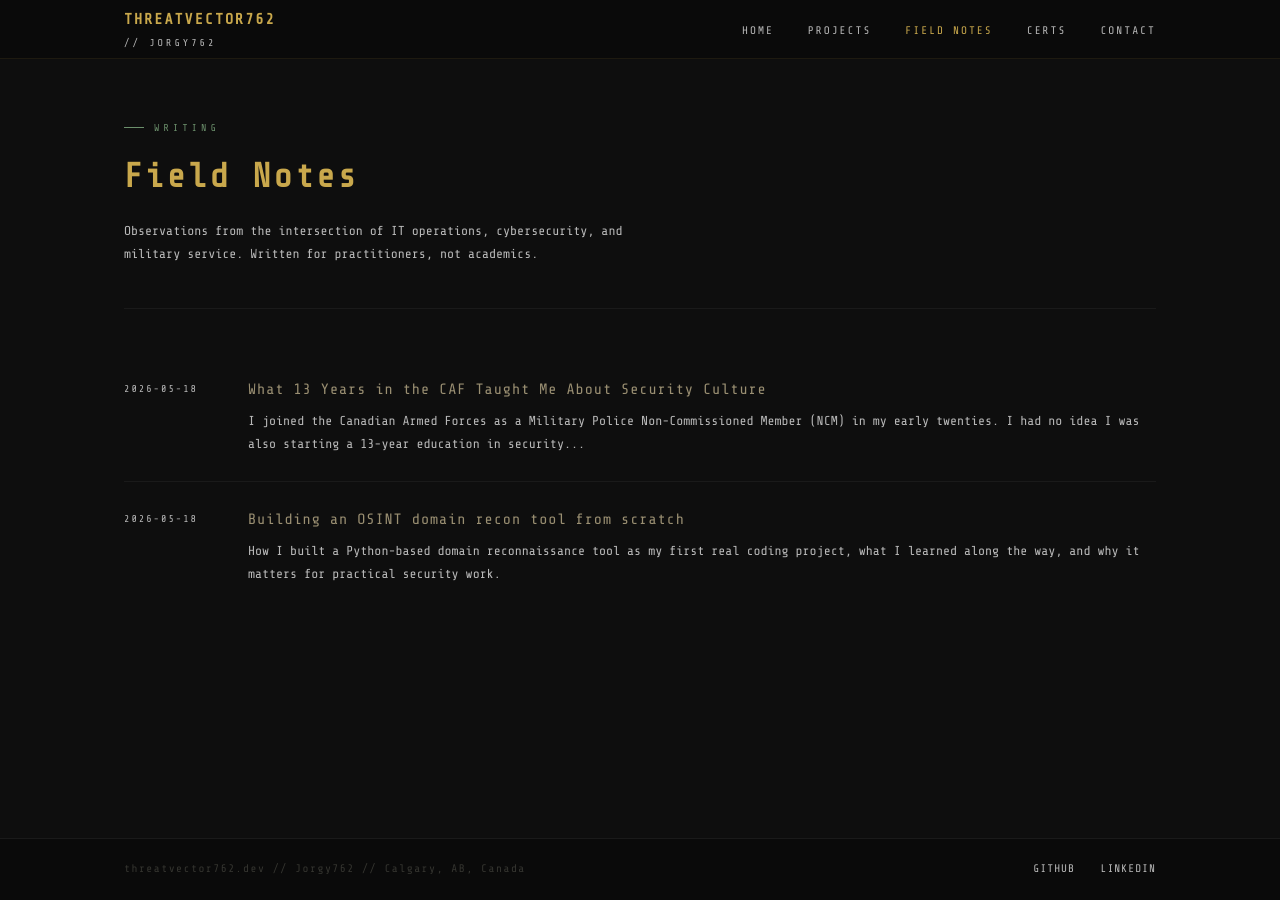
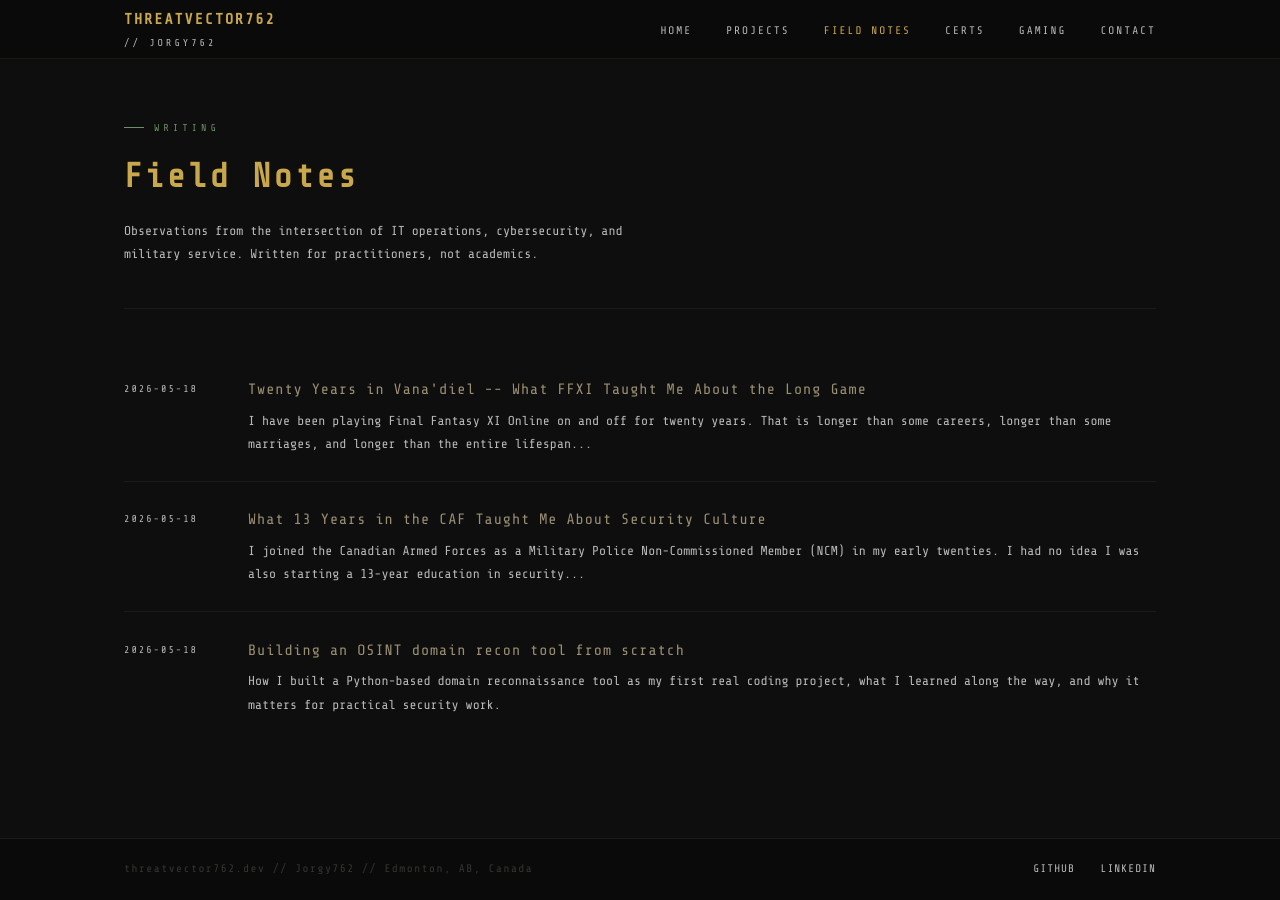
Before and after one commit to Jorgy762/jorgy762.github.io, a Jekyll site: the page built from blog.html, in a window 1280 px wide. Built offline with Jekyll 4.4.1, drawn with Linux system fonts in a browser that asks for light colours.

Commit message:
Add gaming page and FFXI post

```diff
--- a/_layouts/default.html
+++ b/_layouts/default.html
@@ -23,6 +23,7 @@
         <li><a href="{{ '/projects' | relative_url }}" {% if page.url contains 'projects' %}class="active"{% endif %}>Projects</a></li>
         <li><a href="{{ '/blog' | relative_url }}" {% if page.url contains 'blog' %}class="active"{% endif %}>Field Notes</a></li>
         <li><a href="{{ '/certs' | relative_url }}" {% if page.url contains 'certs' %}class="active"{% endif %}>Certs</a></li>
+        <li><a href="{{ '/gaming' | relative_url }}" {% if page.url contains 'gaming' %}class="active"{% endif %}>Gaming</a></li>
         <li><a href="{{ '/contact' | relative_url }}" {% if page.url contains 'contact' %}class="active"{% endif %}>Contact</a></li>
       </ul>
     </div>
@@ -34,10 +35,10 @@
 
   <footer class="site-footer">
     <div class="container">
-      <span class="footer-text">threatvector762.dev // Jorgy762 // Calgary, AB, Canada</span>
+      <span class="footer-text">threatvector762.dev // Jorgy762 // Edmonton, AB, Canada</span>
       <div class="footer-links">
         <a href="https://github.com/Jorgy762" target="_blank" rel="noopener">GitHub</a>
-        <a href="https://www.linkedin.com/in/rjorg762/" target="_blank" rel="noopener">LinkedIn</a>
+        <a href="https://www.linkedin.com/in/rjorg556/" target="_blank" rel="noopener">LinkedIn</a>
       </div>
     </div>
   </footer>
--- /dev/null
+++ b/_posts/2026-05-18-twenty-years-in-vanadiel.md
@@ -0,0 +1,53 @@
+---
+layout: post
+title: "Twenty Years in Vana'diel -- What FFXI Taught Me About the Long Game"
+date: 2026-05-18
+tags: [gaming, ffxi, final-fantasy]
+excerpt: "I have been playing Final Fantasy XI Online on and off for twenty years. That is longer than some careers, longer than some marriages, and longer than the entire lifespan of most online games. This is an attempt to explain why."
+---
+
+I have been playing Final Fantasy XI Online on and off for twenty years. That is longer than some careers, longer than some marriages, and longer than the entire lifespan of most online games.
+
+This is an attempt to explain why.
+
+## Vana'diel in 2004
+
+I was a teenager when I first set foot in Vana'diel. The world was enormous, deliberately hostile to solo play, and almost completely unwilling to explain itself to you. There was no quest marker pointing you toward the next objective. No minimap cluttered with icons telling you where to go. You read the quest text, you talked to people, you figured it out -- or you found someone who already had.
+
+That friction was the point. FFXI built its community out of necessity. You needed other people to survive, which meant you learned to work with strangers, to communicate clearly, to show up when you said you would. A game that required six people to kill most worthwhile enemies taught you something about coordination that a solo experience never could.
+
+## How it varied over twenty years
+
+I have not played FFXI the same way twice. There were years of heavy investment -- deep in linkshell drama, grinding Dynamis for hours, coordinating with people across multiple time zones to take down notorious monsters that required precise execution and a lot of patience. There were years where I barely logged in, pulled back by military service, by work, by life accumulating in the way it does.
+
+And then there were the returns.
+
+Coming back to FFXI after a long break is a particular kind of experience. The world is still there, largely unchanged in the ways that matter. The music starts and something settles in your chest that is difficult to name. Nostalgia is part of it, but not all of it. It is more like returning to a place you lived once -- familiar in your bones even after years away.
+
+## What modern MMOs get wrong
+
+I have tried other MMOs over the years. Some of them are technically superior to FFXI in almost every measurable way -- better graphics, smoother mechanics, more accessible onboarding. Most of them failed to hold my attention for more than a few months.
+
+The difference is depth. FFXI was built in an era when MMO designers expected players to invest. The job system alone -- with its combinations, subjobs, and situational optimization -- rewards the kind of thinking that most modern games have abandoned in favour of accessibility. That depth is not always comfortable. It can be alienating, especially to new players. But for the people who stay, it creates something modern games rarely manage: genuine mastery of a complex system.
+
+There is also something to be said for a game that has been running for over two decades and still has an active player base. The people still in Vana'diel in 2026 are not there because the game is convenient. They are there because it means something to them.
+
+## The friendships
+
+The most honest answer to why I keep coming back is the people.
+
+Some of the most memorable interactions I have had in any game happened in FFXI -- strangers who became regulars, regulars who became friends, the kind of bonds that form when you spend hours working toward something genuinely difficult together. The game created conditions for those connections in a way that feels increasingly rare.
+
+Not all of those friendships survived the years. People move on, lose touch, stop playing. But the ones that stuck are the kind that remind you what online gaming can be at its best -- not a distraction, but a genuine shared experience with real people on the other end.
+
+## Twenty years later
+
+I still log in. Not as often as I once did, and not with the same intensity. But Vana'diel is still there, and so am I.
+
+Most games ask you to complete them. FFXI never really had an end state in the way a single-player game does. It just kept going, kept adding, kept being a place you could return to. For twenty years that has been enough.
+
+I do not know how much longer the servers will run. Square Enix has kept them going far longer than anyone expected, and the community has earned every year of it. When they eventually shut down, it will feel like losing something real.
+
+Until then, I will keep logging in. Partly for the game, partly for the nostalgia, partly because Vana'diel is one of those rare places that still feels worth returning to after all this time.
+
+Some worlds are just built to last.
--- /dev/null
+++ b/gaming.html
@@ -0,0 +1,70 @@
+---
+layout: default
+title: Gaming
+description: The games I play, the worlds I return to, and the stories that stick.
+---
+
+<div class="container">
+  <div class="page-header">
+    <p class="page-header-eyebrow">Off the Clock</p>
+    <h1 class="page-header-title">Gaming</h1>
+    <p class="page-header-desc">
+      The aesthetic of this site exists because of Elden Ring. That should tell you something
+      about how seriously I take games. This page is where that side of things lives --
+      separate from the professional content, but just as much a part of who I am.
+    </p>
+  </div>
+
+  <div style="padding:2.5rem 0;">
+
+    <p class="section-label">Currently Playing</p>
+    <div style="margin-bottom:2.5rem;">
+      <div class="cert-row">
+        <span class="cert-name">Final Fantasy XI Online</span>
+        <span style="font-size:10px;color:var(--text-muted);">PC &nbsp;·&nbsp; On and off for 20 years</span>
+        <span class="cert-status-active">Active</span>
+      </div>
+      <div class="cert-row">
+        <span class="cert-name">Call of Duty</span>
+        <span style="font-size:10px;color:var(--text-muted);">PC &nbsp;·&nbsp; Casual</span>
+        <span class="cert-status-active">Active</span>
+      </div>
+      <div class="cert-row">
+        <span class="cert-name">Battlefield Series</span>
+        <span style="font-size:10px;color:var(--text-muted);">PC &nbsp;·&nbsp; Casual</span>
+        <span class="cert-status-active">Active</span>
+      </div>
+    </div>
+
+    <p class="section-label">Favourites</p>
+    <div style="margin-bottom:2.5rem;">
+      <div class="cert-row">
+        <span class="cert-name">Final Fantasy Series</span>
+        <span style="font-size:10px;color:var(--text-muted);">20+ years with the franchise</span>
+        <span class="cert-status-active">All-time</span>
+      </div>
+      <div class="cert-row">
+        <span class="cert-name">Elden Ring</span>
+        <span style="font-size:10px;color:var(--text-muted);">FromSoftware &nbsp;·&nbsp; 2022</span>
+        <span class="cert-status-active">All-time</span>
+      </div>
+    </div>
+
+    <p class="section-label">Field Notes on Gaming</p>
+    <div>
+      {% assign gaming_posts = site.posts | where_exp: "post", "post.tags contains 'gaming'" %}
+      {% for post in gaming_posts %}
+      <div class="blog-item">
+        <p class="blog-date">{{ post.date | date: "%Y-%m-%d" }}</p>
+        <a href="{{ post.url | relative_url }}" class="blog-item-title">{{ post.title }}</a>
+      </div>
+      {% else %}
+      <div class="blog-item">
+        <p class="blog-date">2026-05-18</p>
+        <a href="/blog/2026/05/18/twenty-years-in-vanadiell" class="blog-item-title">Twenty Years in Vana'diel -- What FFXI Taught Me About the Long Game</a>
+      </div>
+      {% endfor %}
+    </div>
+
+  </div>
+</div>
```
